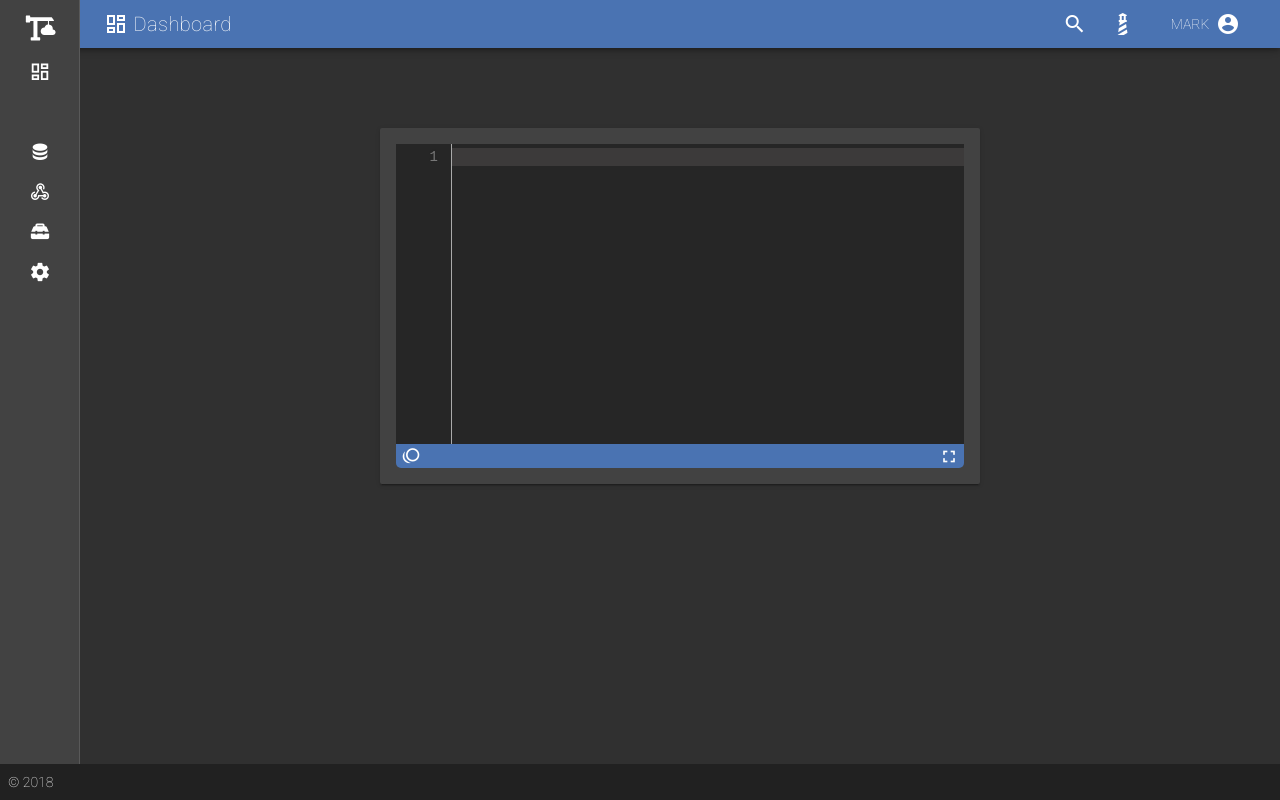
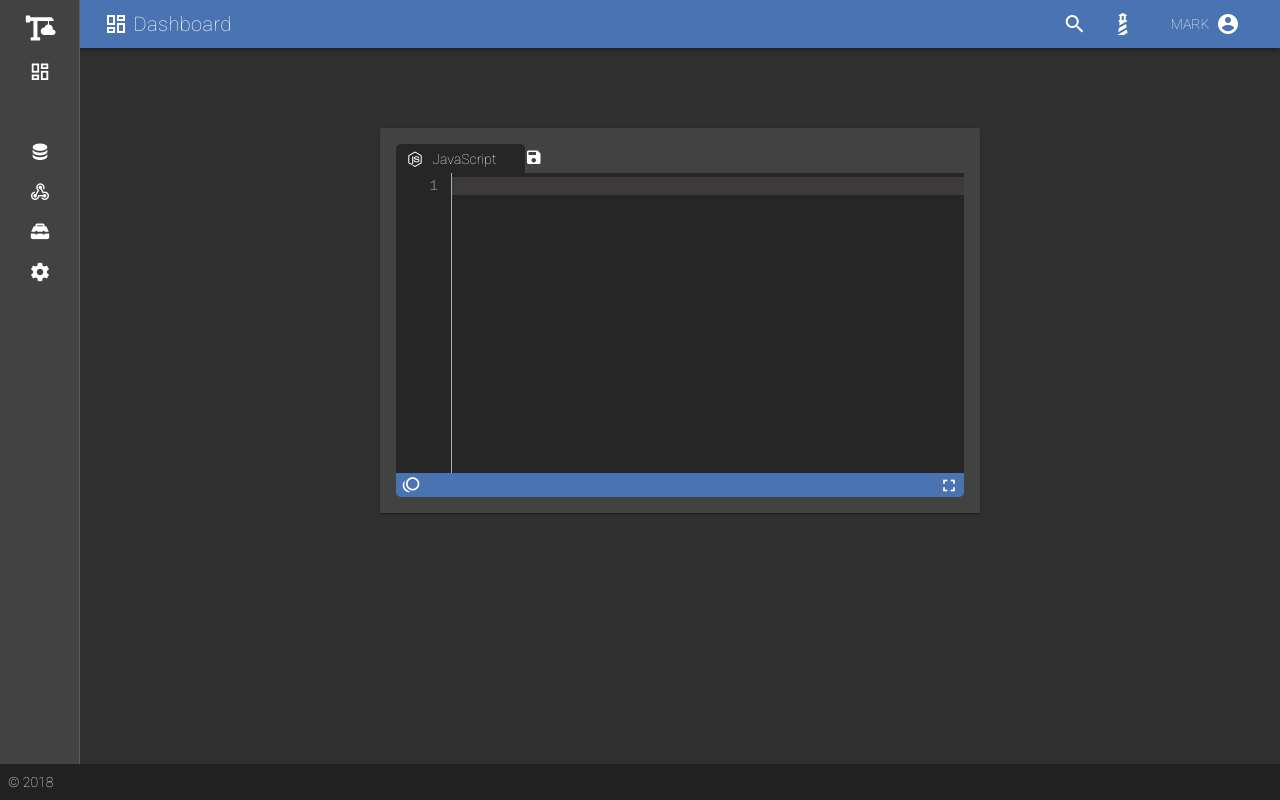
Before and after one commit to mdbarr/skyhook, a Vue app: page /login in a window 1280 px wide. Both pictures are taken after a click on the button "LOGIN". Built offline with nearby package versions, Linux system fonts and the light colour scheme.

Commit message:
CodeMirror initial pass at clean state tracking and title / button bar.

```diff
--- a/src/App.vue
+++ b/src/App.vue
@@ -23,6 +23,7 @@ export default {
     cursor: pointer;
 }
 .skyhook-clickable:hover {
+    box-sizing: border-box;
     background-color: rgba(255, 255, 255, 0.2) !important;
 }
 </style>
--- a/src/components/CodeMirror.vue
+++ b/src/components/CodeMirror.vue
@@ -1,5 +1,18 @@
 <template>
 <div class="skyhook-codemirror">
+  <div class="skyhook-codemirror-title">
+    <div style="border-radius: 5px 5px 0 0; padding: 0 20px 2px 10px; display: inline-block; width: auto; background-color: #262626; font-weight: 500;">
+      <slot name="title">
+        <i class="mdi mdi-nodejs" style="padding-right: 5px; font-size: 18px; position: relative; bottom: -2px;;"></i> JavaScript
+      </slot>
+      <div style="display: inline-block; width: 5px;">
+        <span v-if="!clean">*</span>
+      </div>
+    </div>
+    <div style="display: inline-block; font-size: 18px;">
+      <i class="mdi mdi-content-save skyhook-clickable"></i>
+    </div>
+  </div>
   <textarea ref="textarea" :placeholder="placeholder"></textarea>
   <div id="skyhook-codemirror-panel" class="skyhook-codemirror-panel">
     <i :class="lintedIcon"></i>
@@ -273,6 +286,7 @@ export default {
   },
   data () {
     return {
+      clean: true,
       content: '',
       fixable: false,
       fullscreen: false,
```
